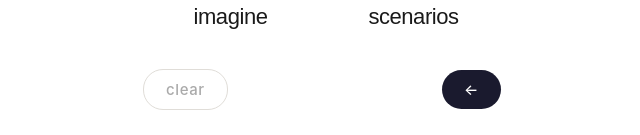
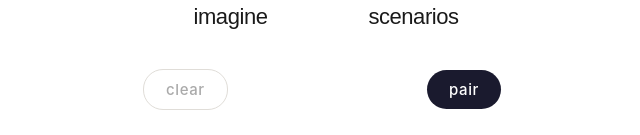
Before and after one commit to stephencairns-hash/Design-Actions, a React (Vite) app: page / in a window 1280 px wide. Both pictures are taken after a click on the button "theory". Shown: the part 662-797 px from the top of the page, without its empty margins (318-958 px from the left). Built offline with nearby package versions, Linux system fonts and the light colour scheme.

Commit message:
Update button styles based on selection state

```diff
--- a/src/App.jsx
+++ b/src/App.jsx
@@ -474,7 +474,7 @@ export default function DesignActions() {
         {screen === "home" && (
           <div style={{ display:"flex", alignItems:"center", gap:8, width:"100%", justifyContent:"space-between" }}>
             <button onClick={() => { setSelCue(null); setSelContour(null); setOpenItem(null); setClearKey(k => k+1); }} style={{ fontSize:15, color:"#aaa", border:"1px solid #e0ddd8", borderRadius:20, padding:"10px 22px", background:"none", cursor:"pointer", fontWeight:500, letterSpacing:"0.04em" }}>clear</button>
-            <button onClick={() => setScreen("prompt")} style={{ background:"#1a1a2e", color:"#fff", border:"none", borderRadius:20, padding:"10px 22px", fontSize:15, fontWeight:500, letterSpacing:"0.04em", cursor:"pointer" }}>&#8592;</button>
+            <button onClick={() => setScreen("prompt")} style={{ background: bothSelected ? "#1a1a2e" : "#e0ddd8", color: bothSelected ? "#fff" : "#aaa", border:"none", borderRadius:20, padding:"10px 22px", fontSize:15, fontWeight:500, letterSpacing:"0.04em", cursor:"pointer", transition:"background .25s, color .25s" }}>pair</button>
           </div>
         )}
       </div>
```
